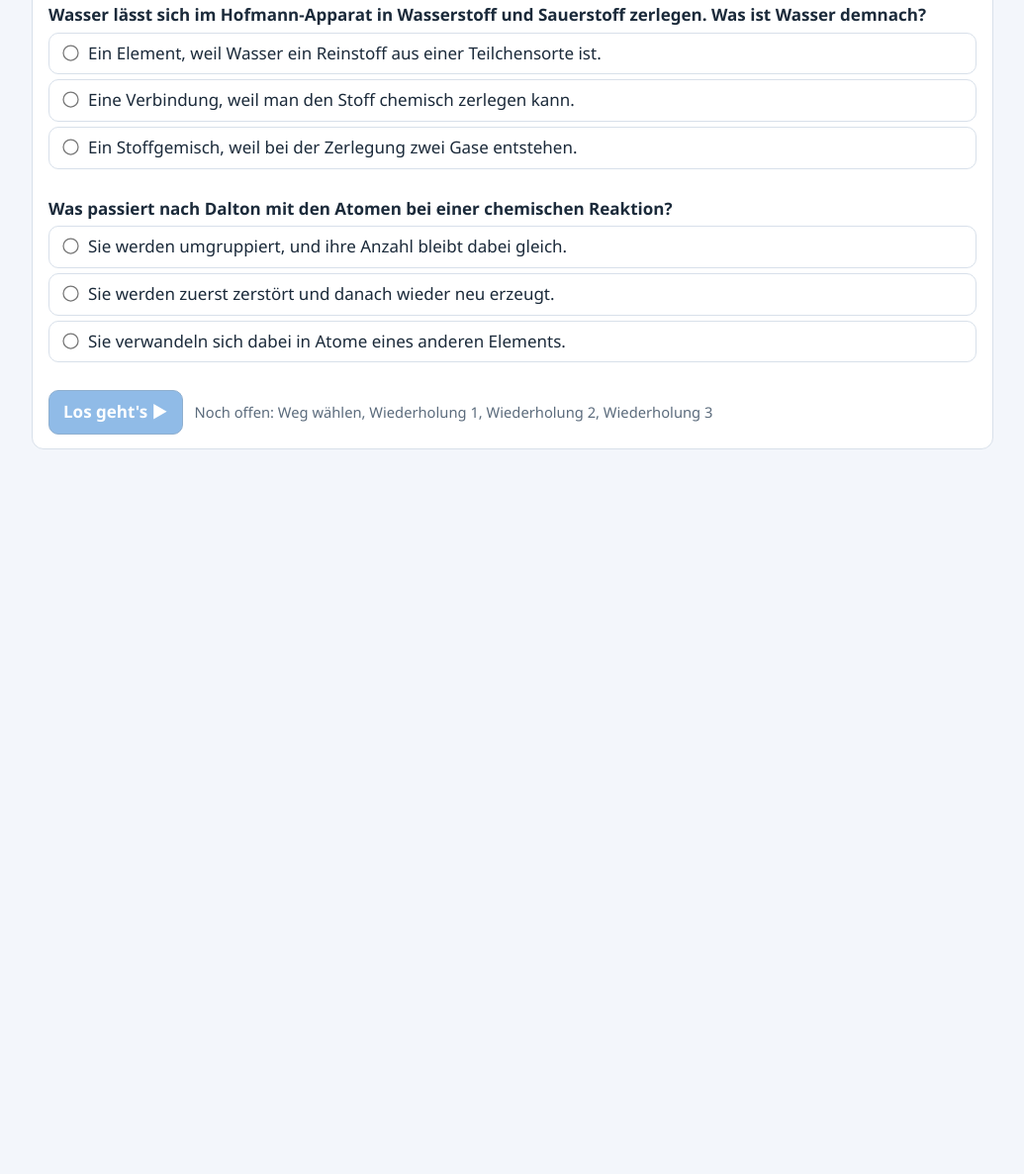
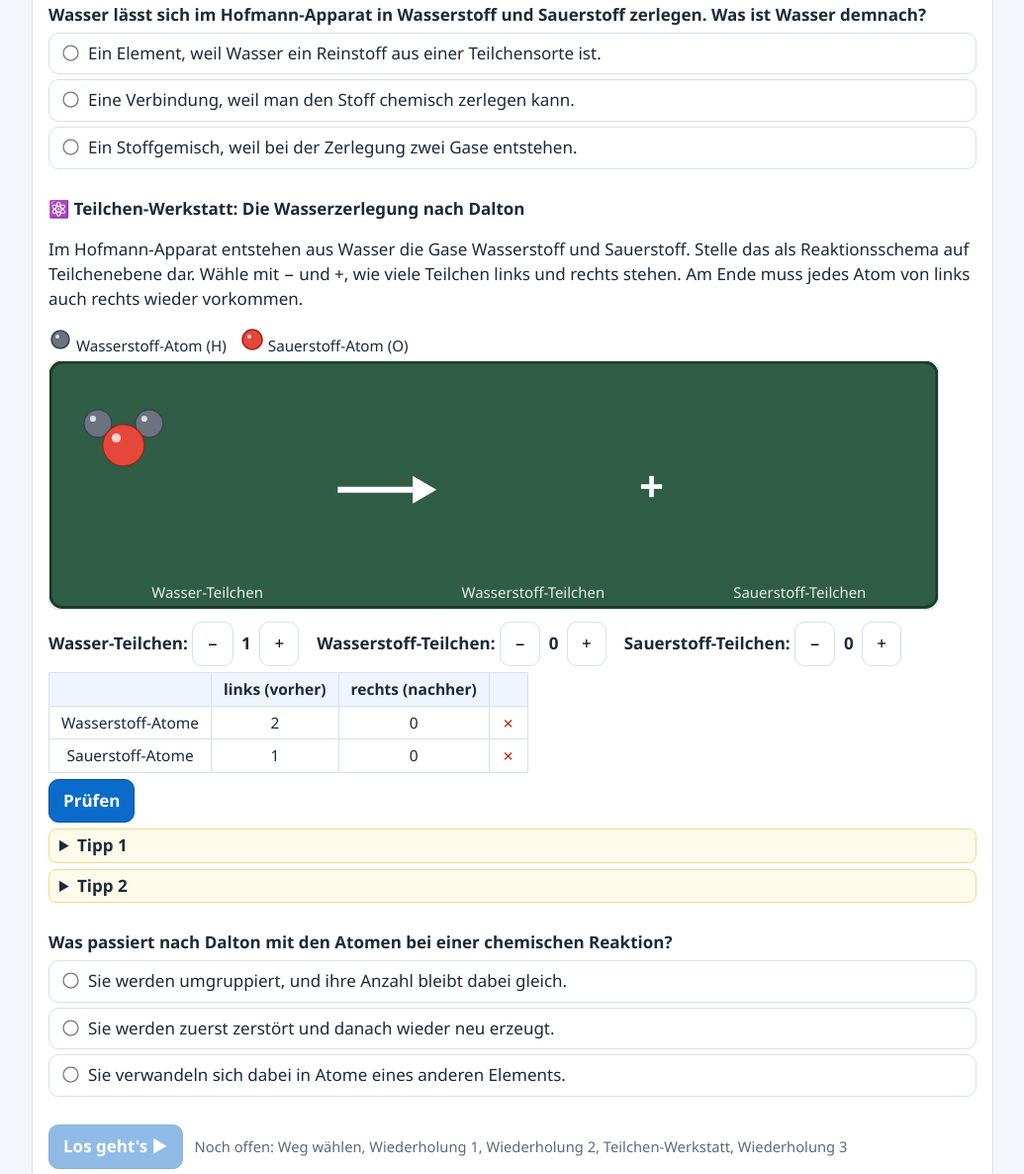
Before and after one commit to herrweigt/chemie8-masseerhalt, a plain HTML site: page index.html in a window 1280 px wide. Shown: the part 1519-2705 px from the top of the page at 99% size, without its empty margins (122-1157 px from the left). Before the commit the page ends 2001 px from the top, so only its background shows below. Drawn offline with Linux system fonts and the light colour scheme.

Commit message:
Wiederholung: Teilchen-Werkstatt zur Wasserzerlegung nach Dalton
Co-Authored-By: Claude Opus 5.5 <noreply@anthropic.com>
Claude-Session: https://claude.ai/code/session_01JwH2Hxty3mYfQMbJC7FujF

```diff
--- a/index.html
+++ b/index.html
@@ -161,11 +161,11 @@ table.t th{background:#eef5fd}
     <h3>Ablauf (Richtwerte)</h3>
     <table class="t">
       <tr><th>Schritt</th><th>Was</th><th>Zeit</th></tr>
-      <tr><td>0</td><td>Start: Weg wählen + Wiederholung</td><td>8 min</td></tr>
+      <tr><td>0</td><td>Start: Weg wählen + Wiederholung mit Teilchen-Werkstatt</td><td>13 min</td></tr>
       <tr><td>1</td><td>Fragestellung und Hypothese</td><td>7 min</td></tr>
-      <tr><td>2</td><td>Experiment 1: offen</td><td>17 min</td></tr>
-      <tr><td>3</td><td>Experiment 2: geschlossen</td><td>17 min</td></tr>
-      <tr><td>4</td><td>Erklärung mit Atomen</td><td>11 min</td></tr>
+      <tr><td>2</td><td>Experiment 1: offen</td><td>16 min</td></tr>
+      <tr><td>3</td><td>Experiment 2: geschlossen</td><td>16 min</td></tr>
+      <tr><td>4</td><td>Erklärung mit Atomen</td><td>8 min</td></tr>
       <tr><td>5</td><td>Protokoll ins Heft + Selbstcheck auf mebis</td><td>20 min</td></tr>
     </table>
     <h3>So arbeitest du</h3>
@@ -194,6 +194,18 @@ table.t th{background:#eef5fd}
     <h3>Wiederholung</h3>
     <div id="r1" class="task"></div>
     <div id="r2" class="task"></div>
+    <div class="task" id="werk">
+      <div class="q">⚛️ Teilchen-Werkstatt: Die Wasserzerlegung nach Dalton</div>
+      <p>Im Hofmann-Apparat entstehen aus Wasser die Gase Wasserstoff und Sauerstoff. Stelle das als Reaktionsschema auf Teilchenebene dar. Wähle mit − und +, wie viele Teilchen links und rechts stehen. Am Ende muss jedes Atom von links auch rechts wieder vorkommen.</p>
+      <div class="legend"><span><svg width="24" height="24"><circle cx="12" cy="12" r="9" fill="#6b7280" stroke="#374151" stroke-width="1.5"/><circle cx="9" cy="9" r="2" fill="#fff" fill-opacity=".8"/></svg> Wasserstoff-Atom (H)</span><span><svg width="24" height="24"><circle cx="12" cy="12" r="10" fill="#e5483b" stroke="#9b2217" stroke-width="1.5"/><circle cx="9" cy="9" r="2" fill="#fff" fill-opacity=".8"/></svg> Sauerstoff-Atom (O)</span></div>
+      <svg id="werkSvg" class="wsvg" viewBox="0 0 900 250" role="img" aria-label="Reaktionsschema auf Teilchenebene" style="max-width:900px"></svg>
+      <div class="row" id="werkCtl" style="gap:18px;flex-wrap:wrap;margin:6px 0"></div>
+      <table class="t" id="werkBil"></table>
+      <div class="row" style="margin-top:6px"><button id="werkBtn" class="primary">Prüfen</button></div>
+      <details class="tip"><summary>Tipp 1</summary>Zähle links die Wasserstoff- und die Sauerstoff-Atome. Rechts muss genau dieselbe Anzahl stehen. Es dürfen keine Atome übrig bleiben und keine dazukommen.</details>
+      <details class="tip"><summary>Tipp 2</summary>Ein Sauerstoff-Teilchen besteht aus <b>zwei</b> Sauerstoff-Atomen. Ein Wasser-Teilchen enthält aber nur <b>ein</b> Sauerstoff-Atom. Wie viele Wasser-Teilchen brauchst du also mindestens?</details>
+      <div class="fb" id="werkFb"></div>
+    </div>
     <div id="r3" class="task"></div>
     <div class="gate"><button class="primary next">Los geht's ▶</button><span class="hint need"></span></div>
   </div>
@@ -323,8 +335,8 @@ table.t th{background:#eef5fd}
     <p>Der französische Chemiker <b>Antoine Lavoisier</b> hat im 18. Jahrhundert ähnliche Versuche sehr genau gewogen. Sein Ergebnis kennst du jetzt aus deinem eigenen Experiment:</p>
     <div class="goal" style="font-size:1.05rem"><b>Satz von der Erhaltung der Masse:</b> Bei einer chemischen Reaktion in einem <b>geschlossenen System</b> ist die Gesamtmasse der Ausgangsstoffe gleich der Gesamtmasse der Produkte.</div>
     <h3>Blick durch die Teilchenbrille</h3>
-    <p>Nach Dalton bestehen alle Stoffe aus Atomen. Die Bilder zeigen nur die Atome, aus denen später das Gas Kohlenstoffdioxid wird. Die gestrichelte Linie zeigt das <b>System</b>: alles, was auf der Waage steht. Was die Linie verlässt, wird nicht mehr mitgewogen.</p>
-    <div class="legend"><span><svg width="22" height="22"><circle cx="11" cy="11" r="9" fill="#4b5563" stroke="#111827" stroke-width="1.5"/></svg> Kohlenstoff-Atom (C)</span><span><svg width="22" height="22"><circle cx="11" cy="11" r="9" fill="#e5483b" stroke="#9b2217" stroke-width="1.5"/></svg> Sauerstoff-Atom (O)</span></div>
+    <p>Wie bei der Wasserzerlegung in der Teilchen-Werkstatt gilt: Atome werden nur umgruppiert. Die Bilder zeigen nur die Atome, aus denen später das Gas Kohlenstoffdioxid wird. Die gestrichelte Linie zeigt das <b>System</b>: alles, was auf der Waage steht. Was die Linie verlässt, wird nicht mehr mitgewogen.</p>
+    <div class="legend"><span><svg width="22" height="22"><circle cx="11" cy="11" r="9" fill="#1f2328" stroke="#000" stroke-width="1.5"/></svg> Kohlenstoff-Atom (C)</span><span><svg width="22" height="22"><circle cx="11" cy="11" r="9" fill="#e5483b" stroke="#9b2217" stroke-width="1.5"/></svg> Sauerstoff-Atom (O)</span></div>
     <div class="pimgs" id="pimgs"></div>
   </div>
   <div class="card">
@@ -417,7 +429,7 @@ var num = function(s){ var v = parseFloat(String(s).replace(',', '.')); return i
 
 var MEBIS_TEST_URL = 'https://lernplattform.bycs.de/mod/quiz/view.php?id=106282853'; /* mebis: Link zum Selbstcheck „Masseerhalt“ hier eintragen */
 window.__MCS = [];
-var STEPS = [ { t: 'Start', min: 8 }, { t: '1 Hypothese', min: 7 }, { t: '2 Offen', min: 17 }, { t: '3 Geschlossen', min: 17 }, { t: '4 Erklärung', min: 11 }, { t: '5 Protokoll + Test', min: 20 } ];
+var STEPS = [ { t: 'Start', min: 13 }, { t: '1 Hypothese', min: 7 }, { t: '2 Offen', min: 16 }, { t: '3 Geschlossen', min: 16 }, { t: '4 Erklärung', min: 8 }, { t: '5 Protokoll + Test', min: 20 } ];
 var S = { step: 0, max: 0, ok: {}, ampel: {}, mode: null, h1: null, h2: null, d1: {}, d2: {}, src1: null, src2: null };
 
 /* ---------- Aufgabentypen (wie Chemie 9) ---------- */
@@ -499,8 +511,8 @@ function copyHE(ids, msgEl) {
 function need(i) {
   var chk = function(keys, names) { var m = []; keys.forEach(function(k){ if (!S.ok[k]) m.push(names[k]); }); return m.length ? 'Noch offen: ' + m.join(', ') : ''; };
   switch (i) {
-    case 1: var k1 = ['mode', 'r1', 'r2', 'r3']; if (S.mode === 'home') k1.push('frei');
-      return chk(k1, { mode: 'Weg wählen', r1: 'Wiederholung 1', r2: 'Wiederholung 2', r3: 'Wiederholung 3', frei: 'Laborfreigabe' });
+    case 1: var k1 = ['mode', 'r1', 'r2', 'werk', 'r3']; if (S.mode === 'home') k1.push('frei');
+      return chk(k1, { mode: 'Weg wählen', r1: 'Wiederholung 1', r2: 'Wiederholung 2', werk: 'Teilchen-Werkstatt', r3: 'Wiederholung 3', frei: 'Laborfreigabe' });
     case 2: return chk(['h1'], { h1: 'Hypothese festlegen' });
     case 3: return chk(['d1', 'aw1', 'wohin'], { d1: 'Messwerte Experiment 1', aw1: 'Auswertung', wohin: 'Erklärung' });
     case 4: return chk(['plan', 'h2', 'd2', 'aw2', 'oeffnen'], { plan: 'Planung', h2: 'Hypothese 2', d2: 'Messwerte Experiment 2', aw2: 'Auswertung', oeffnen: 'Erklärung' });
@@ -587,6 +599,41 @@ mc($('r3'), { q: 'Was passiert nach Dalton mit den Atomen bei einer chemischen R
   { t: 'Sie werden umgruppiert, und ihre Anzahl bleibt dabei gleich.', ok: true, fb: 'Richtig: Atome werden weder zerstört noch neu erzeugt.' },
   { t: 'Sie verwandeln sich dabei in Atome eines anderen Elements.', fb: 'Atome eines Elements bleiben Atome dieses Elements.' },
   { t: 'Sie werden zuerst zerstört und danach wieder neu erzeugt.', fb: 'Atome werden nicht zerstört und nicht neu erzeugt.' }], onOk: function(){ S.ok.r3 = true; } });
+
+/* ---------- Teilchen-Werkstatt: Wasserzerlegung ---------- */
+var W = { w: 1, h: 0, o: 0, done: false }, WMAX = { w: 4, h: 4, o: 3 };
+function werkDraw() {
+  var g = '<rect x="1" y="1" width="898" height="248" rx="12" fill="#2f5d46"/><rect x="1" y="1" width="898" height="248" rx="12" fill="none" stroke="#1d3b2c" stroke-width="3"/>';
+  var cell = function(i, x0, dx, perRow, y0, dy){ return [x0 + (i % perRow) * dx, y0 + Math.floor(i / perRow) * dy]; };
+  for (var i = 0; i < W.w; i++) { var p = cell(i, 75, 120, 2, 85, 100); g += at('H', p[0] - 26, p[1] - 22, 14) + at('H', p[0] + 26, p[1] - 22, 14) + at('O', p[0], p[1], 21); }
+  g += '<line x1="292" y1="130" x2="368" y2="130" stroke="#fff" stroke-width="6"/><path d="M368 116 L392 130 L368 144 Z" fill="#fff"/>';
+  for (i = 0; i < W.h; i++) { p = cell(i, 445, 90, 2, 85, 100); g += at('H', p[0] - 14, p[1], 15) + at('H', p[0] + 14, p[1], 15); }
+  g += '<text x="610" y="142" text-anchor="middle" font-size="44" font-weight="700" fill="#fff">+</text>';
+  for (i = 0; i < W.o; i++) { p = cell(i, 705, 110, 2, 80, 95); g += at('O', p[0] - 19, p[1], 20) + at('O', p[0] + 19, p[1], 20); }
+  g += '<text x="160" y="240" text-anchor="middle" font-size="15" fill="#e6f0ea">Wasser-Teilchen</text><text x="490" y="240" text-anchor="middle" font-size="15" fill="#e6f0ea">Wasserstoff-Teilchen</text><text x="760" y="240" text-anchor="middle" font-size="15" fill="#e6f0ea">Sauerstoff-Teilchen</text>';
+  $('werkSvg').innerHTML = g;
+  var hl = 2 * W.w, ol = W.w, hr = 2 * W.h, orr = 2 * W.o, ok = function(a, b){ return a === b ? '<span style="color:var(--ok)">✓</span>' : '<span style="color:var(--bad)">✗</span>'; };
+  $('werkBil').innerHTML = '<tr><th></th><th>links (vorher)</th><th>rechts (nachher)</th><th></th></tr><tr><td>Wasserstoff-Atome</td><td>' + hl + '</td><td>' + hr + '</td><td>' + ok(hl, hr) + '</td></tr><tr><td>Sauerstoff-Atome</td><td>' + ol + '</td><td>' + orr + '</td><td>' + ok(ol, orr) + '</td></tr>';
+}
+function werkCtl() {
+  var lab = { w: 'Wasser-Teilchen', h: 'Wasserstoff-Teilchen', o: 'Sauerstoff-Teilchen' }, h = '';
+  ['w', 'h', 'o'].forEach(function(k){ h += '<span><b>' + lab[k] + ':</b> <button data-k="' + k + '" data-d="-1">−</button> <b style="display:inline-block;min-width:18px;text-align:center">' + W[k] + '</b> <button data-k="' + k + '" data-d="1">+</button></span>'; });
+  $('werkCtl').innerHTML = h;
+  $$('#werkCtl button').forEach(function(b){ b.disabled = W.done; b.addEventListener('click', function(){ var k = b.dataset.k, v = W[k] + (+b.dataset.d); if (v < (k === 'w' ? 1 : 0) || v > WMAX[k]) return; W[k] = v; $('werkFb').className = 'fb'; $('werkFb').textContent = ''; werkCtl(); werkDraw(); }); });
+}
+$('werkBtn').addEventListener('click', function(){
+  var fb = $('werkFb'), hl = 2 * W.w, ol = W.w, hr = 2 * W.h, orr = 2 * W.o;
+  if (hl === hr && ol === orr) {
+    W.done = true; S.ok.werk = true; $('werkBtn').disabled = true; werkCtl(); fb.className = 'fb good';
+    fb.innerHTML = '✓ Richtig! Aus ' + W.w + ' Wasser-Teilchen entstehen ' + W.h + ' Wasserstoff-Teilchen und ' + W.o + ' Sauerstoff-Teilchen. Links und rechts stehen gleich viele Atome von jeder Sorte: Sie werden nur <b>umgruppiert</b>.' + (W.w > 2 ? ' (Es geht auch kleiner: mit 2 Wasser-Teilchen.)' : '');
+    refresh(); return;
+  }
+  fb.className = 'fb bad';
+  if (ol % 2 === 1 && ol !== orr) fb.textContent = '✗ Ein Sauerstoff-Atom bleibt übrig oder fehlt. Sauerstoff-Teilchen bestehen aus zwei Atomen. Mit einer ungeraden Zahl Wasser-Teilchen geht das nicht auf.';
+  else if (hr !== hl && orr !== ol) fb.textContent = '✗ Weder die Wasserstoff- noch die Sauerstoff-Atome stimmen. Zähle in der Tabelle nach.';
+  else if (hr < hl || orr < ol) fb.textContent = '✗ Rechts fehlen Atome. Atome verschwinden bei einer Reaktion nicht.';
+  else fb.textContent = '✗ Rechts sind zu viele Atome. Atome entstehen bei einer Reaktion nicht neu.';
+});
 
 /* ---------- 1 Hypothese ---------- */
 function h1chk() { $('h1fix').disabled = !($('h1dir').value && $('h1why').value) || !!S.h1; }
@@ -724,7 +771,8 @@ function renderLog() {
 }
 
 /* --- Zeichnung --- */
-function at(t, x, y, r) { var c = t === 'C' ? ['#4b5563', '#111827'] : ['#e5483b', '#9b2217']; return '<circle cx="' + x + '" cy="' + y + '" r="' + r + '" fill="' + c[0] + '" stroke="' + c[1] + '" stroke-width="1.2"/>'; }
+var ATC = { C: ['#1f2328', '#000'], O: ['#e5483b', '#9b2217'], H: ['#6b7280', '#374151'] };
+function at(t, x, y, r) { var c = ATC[t]; return '<circle cx="' + x + '" cy="' + y + '" r="' + r + '" fill="' + c[0] + '" stroke="' + c[1] + '" stroke-width="1.2"/><circle cx="' + (x - r * 0.35) + '" cy="' + (y - r * 0.35) + '" r="' + (r * 0.22) + '" fill="#fff" fill-opacity=".75"/>'; }
 function co2(x, y, s) { s = s || 1; return at('O', x - 12 * s, y, 6.5 * s) + at('C', x, y, 6 * s) + at('O', x + 12 * s, y, 6.5 * s); }
 function bubbles(x0, x1, yb, yt, n) {
   var g = ''; for (var i = 0; i < n; i++) { var x = x0 + (x1 - x0) * ((i * 37 % 100) / 100), d = (0.9 + (i % 5) * 0.25).toFixed(2), r = 2.5 + (i % 3);
@@ -1038,7 +1086,7 @@ function initEnd() {
   });
 }
 
-renderShelf(); update(); renderLog();
+renderShelf(); update(); renderLog(); werkCtl(); werkDraw();
 go(0);
 window.__S = S; window.__L = L; window.__RUNS = RUNS; window.__go = go; window.__pick = pick;
 })();
```
